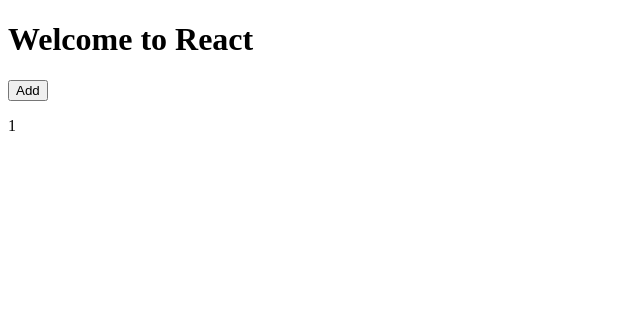
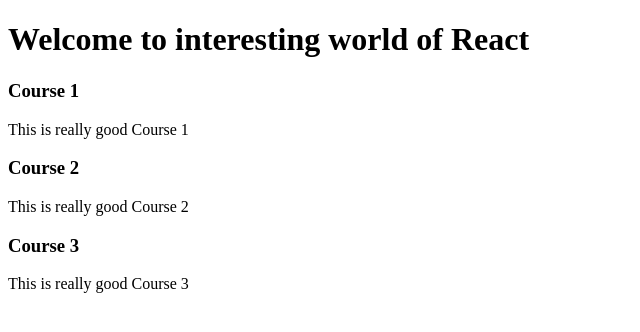
Before and after one commit to Aditya-Kumar-Sahu/PrepBytes, a React (Create React App) app in the folder react_workspace/react_first_project/: page / in a window 1280 px wide. Shown: the top 332 px of the page, without its empty margins (0-640 px from the left). Built offline with nearby package versions, Linux system fonts and the light colour scheme.

Commit message:
learning Props in react

```diff
--- a/react_workspace/react_first_project/src/App.js
+++ b/react_workspace/react_first_project/src/App.js
@@ -1,70 +1,95 @@
-import { Component } from "react"
-// import HeadingClass from "./components/headingClass"
+// import { Component } from "react"
+// // import HeadingClass from "./components/headingClass"
 
-// function handleClick(){
-//     console.log("Button is Clicked")
+// // function handleClick(){
+// //     console.log("Button is Clicked")
+// // }
+
+// // function handleInputChange(){
+// //     console.log("Someone is typing")
+// // }
+
+// // function onMouseEnter(){
+// //     console.log("Mouse has entered")
+// // }
+
+// // function HandleFocus(){
+// //     console.log("Input in Focus")
+// // }
+
+// class App extends Component{
+//     // handleClick(){
+//     //     console.log("Button is Clicked")
+//     // }
+
+//     // handleInputChange(){
+//     //     console.log("Someone is typing")
+//     // }
+
+//     // onMouseEnter(){
+//     //     console.log("Mouse has entered")
+//     // }
+
+//     // HandleFocus(){
+//     //     console.log("Input in Focus")
+//     // }
+
+//     // constructor(){
+//     //     super();    //links to parent class's constructor
+//     //     this.handleClick = this.handleClick.bind(this)  //arrow function not needed if constructor have this line
+//     // }
+
+//     state = {
+//         counter: 1,
+//         heading: "Welcome to React"
+//     }
+
+//     handleClick = () => {       //to avoid 'this not defined' error. Arrow function is most preferable
+//         let localcounter = this.state.counter
+//         this.setState({
+//             counter: localcounter+1,
+//             heading: "Learning states in React"
+//         })
+//     }
+
+//     render(){
+//         return(
+//             <>
+//             {/* <HeadingClass />
+//             <button onClick={this.handleClick} id="button-1">Primary Button</button>
+//             <button onClick={this.handleClick} id="button-2">Secondary Button</button>
+//             <input onChange={this.handleInputChange} onMouseEnter={this.onMouseEnter} onFocus={this.HandleFocus}/> */}
+
+//             <h1>{this.state.heading}</h1>
+//             <button onClick={this.handleClick}>Add</button>
+//             {/* instead of using arrow function <button onClick={this.handleClick.bind(this)}>Add</button> */}
+//             {/* instead of using arrow function <button onClick={(event)=>this.handleClick(event)}>Add</button> */}
+//             <p>{this.state.counter}</p>
+//             </>
+//         )
+//     }
 // }
 
-// function handleInputChange(){
-//     console.log("Someone is typing")
-// }
+// export default App
 
-// function onMouseEnter(){
-//     console.log("Mouse has entered")
-// }
 
-// function HandleFocus(){
-//     console.log("Input in Focus")
-// }
+import { Component } from "react";
+import Courses from "./components/courses";
+import Heading from "./components/heading";
+import CourseJson from "./courses.json";
 
 class App extends Component{
-    // handleClick(){
-    //     console.log("Button is Clicked")
-    // }
 
-    // handleInputChange(){
-    //     console.log("Someone is typing")
-    // }
-
-    // onMouseEnter(){
-    //     console.log("Mouse has entered")
-    // }
-
-    // HandleFocus(){
-    //     console.log("Input in Focus")
-    // }
-
-    // constructor(){
-    //     super();    //links to parent class's constructor
-    //     this.handleClick = this.handleClick.bind(this)  //arrow function not needed if constructor have this line
-    // }
-
-    state = {
-        counter: 1,
-        heading: "Welcome to React"
-    }
-
-    handleClick = () => {       //to avoid 'this not defined' error. Arrow function is most preferable
-        let localcounter = this.state.counter
-        this.setState({
-            counter: localcounter+1,
-            heading: "Learning states in React"
-        })
+    state={
+        heading: "Welcome to interesting world of React",
+        courseList: CourseJson,
     }
 
     render(){
         return(
             <>
-            {/* <HeadingClass />
-            <button onClick={this.handleClick} id="button-1">Primary Button</button>
-            <button onClick={this.handleClick} id="button-2">Secondary Button</button>
-            <input onChange={this.handleInputChange} onMouseEnter={this.onMouseEnter} onFocus={this.HandleFocus}/> */}
-
-            <h1>{this.state.heading}</h1>
-            <button onClick={this.handleClick}>Add</button>
-            {/* instead of using arrow function <button onClick={this.handleClick.bind(this)}>Add</button> */}
-            {/* instead of using arrow function <button onClick={(event)=>this.handleClick(event)}>Add</button> */}
-            <p>{this.state.counter}</p>
+            <Heading heading={this.state.heading}/>
+            <Courses courseList={this.state.courseList}/>
             </>
         )
     }
--- /dev/null
+++ b/react_workspace/react_first_project/src/components/courseItem.js
@@ -0,0 +1,12 @@
+
+
+function CourseItem (props){
+    return(
+        <>
+        <h3>{props.courseDetails.heading}</h3>
+        <p>{props.courseDetails.description}</p>
+        </>
+    )
+}
+
+export default CourseItem
--- /dev/null
+++ b/react_workspace/react_first_project/src/components/courses.js
@@ -0,0 +1,14 @@
+import CourseItem from "./courseItem"
+
+function Courses(props){
+    console.log(props)
+    return(
+    <>
+        {props.courseList.map(item => (
+            <CourseItem key={item.id} courseDetails={item}/>
+        ))}
+    </>
+    )
+}
+
+export default Courses
--- a/react_workspace/react_first_project/src/components/heading.js
+++ b/react_workspace/react_first_project/src/components/heading.js
@@ -1,27 +1,62 @@
-import './../styles/heading.css'
+// import './../styles/heading.css'
 
-function Heading() {
+// function Heading() {
 
-    let isUserRegistered = true
+//     let isUserRegistered = true
 
-    let headingClass
+//     let headingClass
 
-    if (isUserRegistered)
-        headingClass="main-heading"
-    else
-        headingClass="main-heading-2"
+//     if (isUserRegistered)
+//         headingClass="main-heading"
+//     else
+//         headingClass="main-heading-2"
 
 
-    return(
-        <>
-            <h1 className={headingClass}>Welcome to React</h1>
-            <p className="para-style">React is very interesting. You'll love it</p>
-            <button>Click Me</button>
-            <div>
-                <h2>Hope you are fine</h2>
-            </div>
-        </>
-    )
+//     return(
+//         <>
+//             <h1 className={headingClass}>Welcome to React</h1>
+//             <p className="para-style">React is very interesting. You'll love it</p>
+//             <button>Click Me</button>
+//             <div>
+//                 <h2>Hope you are fine</h2>
+//             </div>
+//         </>
+//     )
+// }
+
+// export default Heading
+
+
+
+
+// function Heading(props){
+//     console.log(props)
+//     return(
+//         <>
+//             <h1>{props.heading}</h1>
+//         </>
+//     )
+// }
+
+// export default Heading
+
+
+
+import { Component } from "react";
+
+class Heading extends Component {
+
+    constructor(props){
+        super(props);
+        console.log(props)
+    }
+
+    render(){
+        return (
+            <>
+                <h1>{this.props.heading}</h1>
+            </>
+        )}
 }
 
 export default Heading
--- /dev/null
+++ b/react_workspace/react_first_project/src/courses.json
@@ -0,0 +1,17 @@
+[
+    {
+        "id": 1,
+        "heading": "Course 1",
+        "description": "This is really good Course 1"
+    },
+    {
+        "id": 2,
+        "heading": "Course 2",
+        "description": "This is really good Course 2"
+    },
+    {
+        "id": 3,
+        "heading": "Course 3",
+        "description": "This is really good Course 3"
+    }
+]
```
